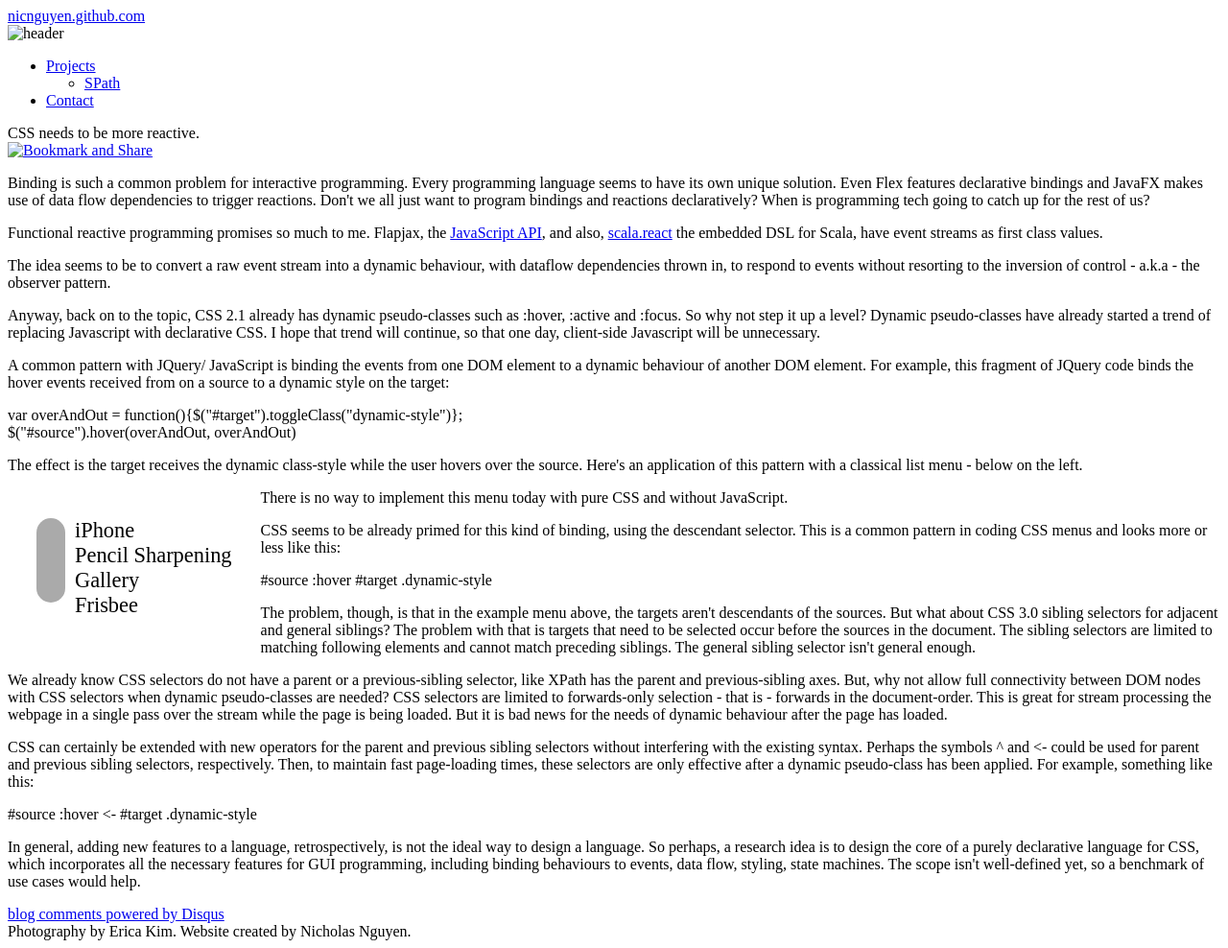
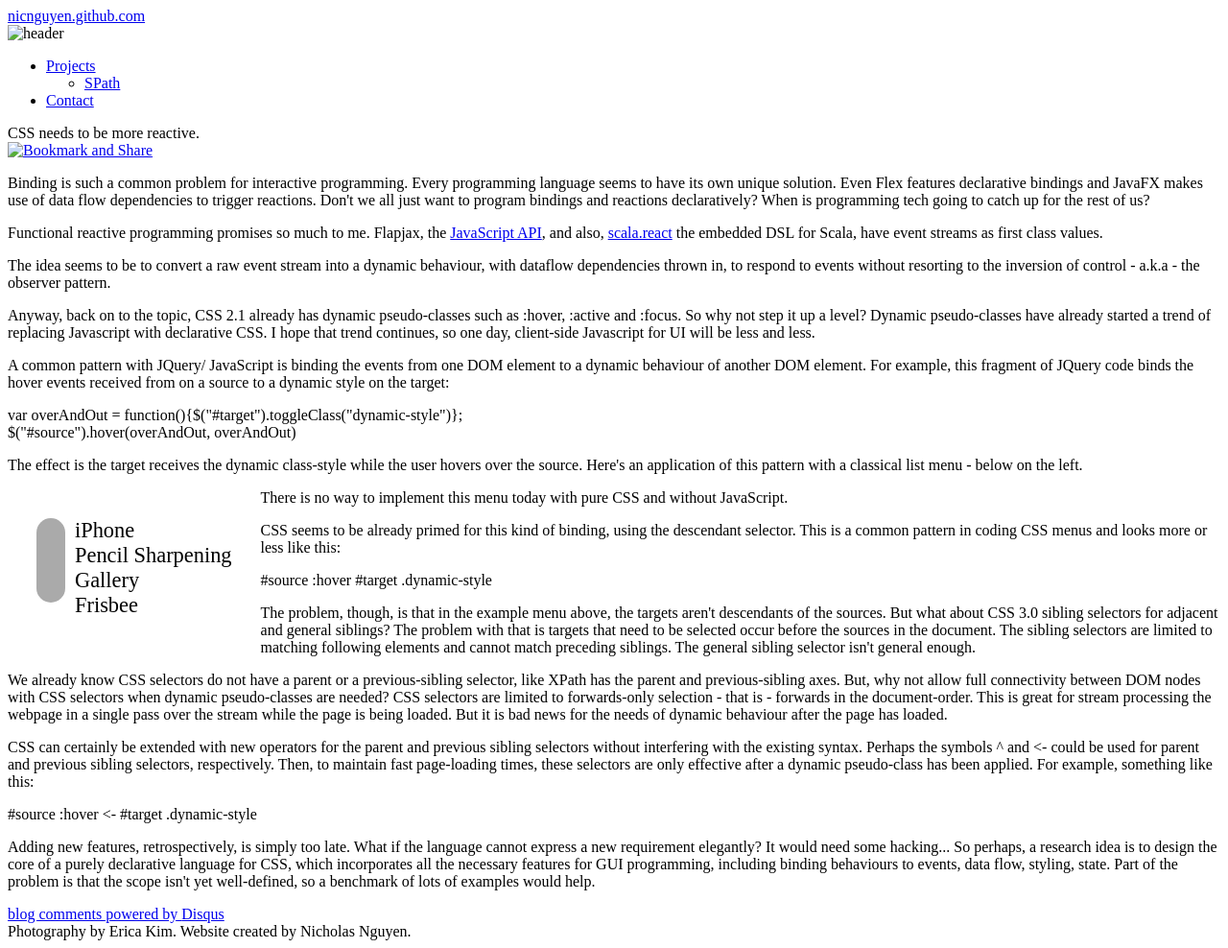
Before and after one commit to nicnguyen/nicnguyen.github.com, a Jekyll site: the page built from _posts/2011-07-09-CSS-needs-to-be-more-reactive.html, in a window 1280 px wide. Shown: the whole page at 96% size. Built offline with Jekyll 4.4.1, drawn with Linux system fonts in a browser that asks for light colours; nearby versions of some CDN libraries; library files that are not in the unit come from our copies; Markdown is read by kramdown in place of the engine named in the settings; comment, search, counter and statistics services are not loaded.

Commit message:
new post about CSS.

```diff
--- a/_posts/2011-07-09-CSS-needs-to-be-more-reactive.html
+++ b/_posts/2011-07-09-CSS-needs-to-be-more-reactive.html
@@ -24,7 +24,7 @@ disqus: css_reactive
     Anyway, back on to the topic, CSS 2.1 already has dynamic pseudo-classes such as <span class="code-inline">:hover</span>, <span class="code-inline">:active</span> and
     <span class="code-inline">:focus</span>. So why not step it up a level?
     Dynamic pseudo-classes have already started a trend of replacing Javascript with declarative CSS.
-    I hope that trend will continue, so that one day, client-side Javascript will be unnecessary.
+    I hope that trend continues, so one day, client-side Javascript for UI will be less and less.
 </p>
 <p>
     A common pattern with JQuery/ JavaScript is binding the events from one DOM element to a dynamic behaviour of another DOM element.
@@ -105,9 +105,9 @@ disqus: css_reactive
     </div>
 </p>
 <p>
-    In general, adding new features to a language, retrospectively, is not the ideal way to design a language.
+    Adding new features, retrospectively, is simply too late. What if the language cannot express a new requirement elegantly? It would need some hacking...
 
     So perhaps, a research idea is to design the core of a purely declarative language for CSS,
-    which incorporates all the necessary features for GUI programming, including binding behaviours to events, data flow, styling, state machines.
-    The scope isn't well-defined yet, so a benchmark of use cases would help.
+    which incorporates all the necessary features for GUI programming, including binding behaviours to events, data flow, styling, state.
+    Part of the problem is that the scope isn't yet well-defined, so a benchmark of lots of examples would help.
 </p>
```
